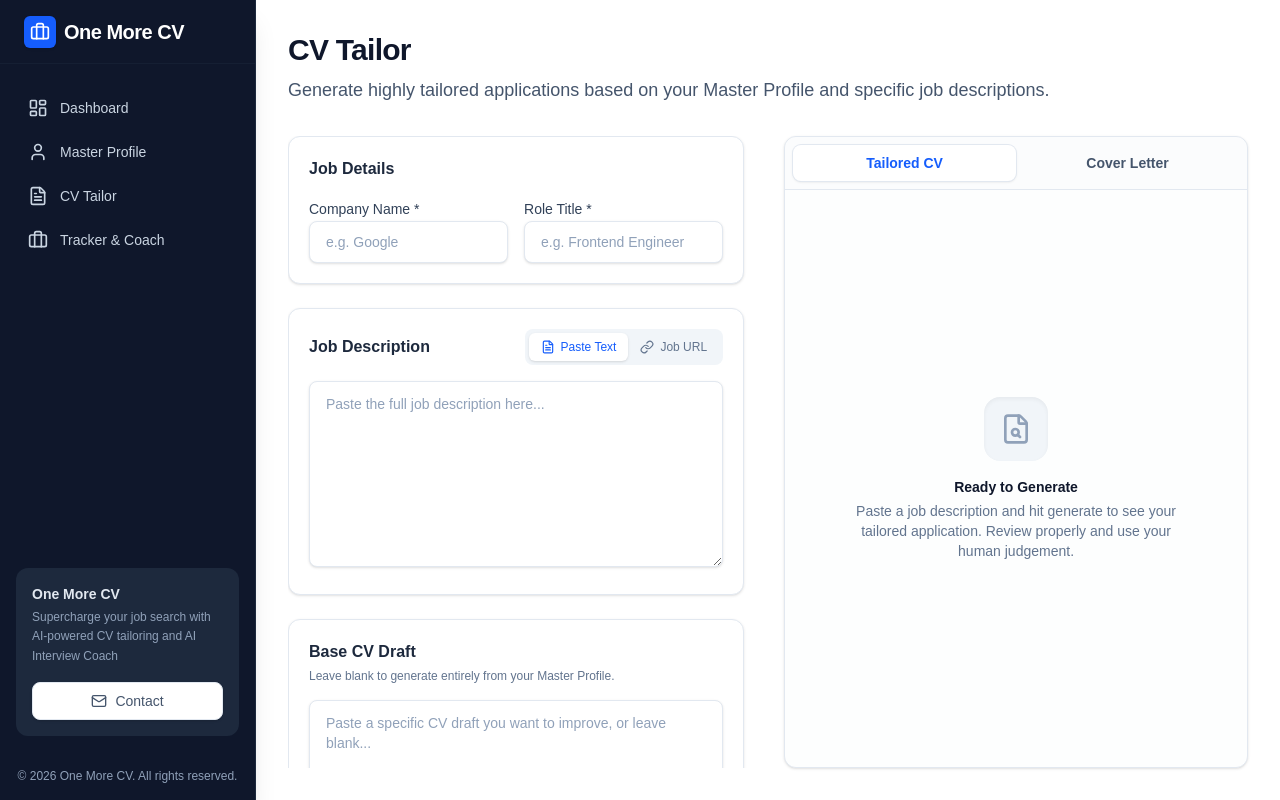
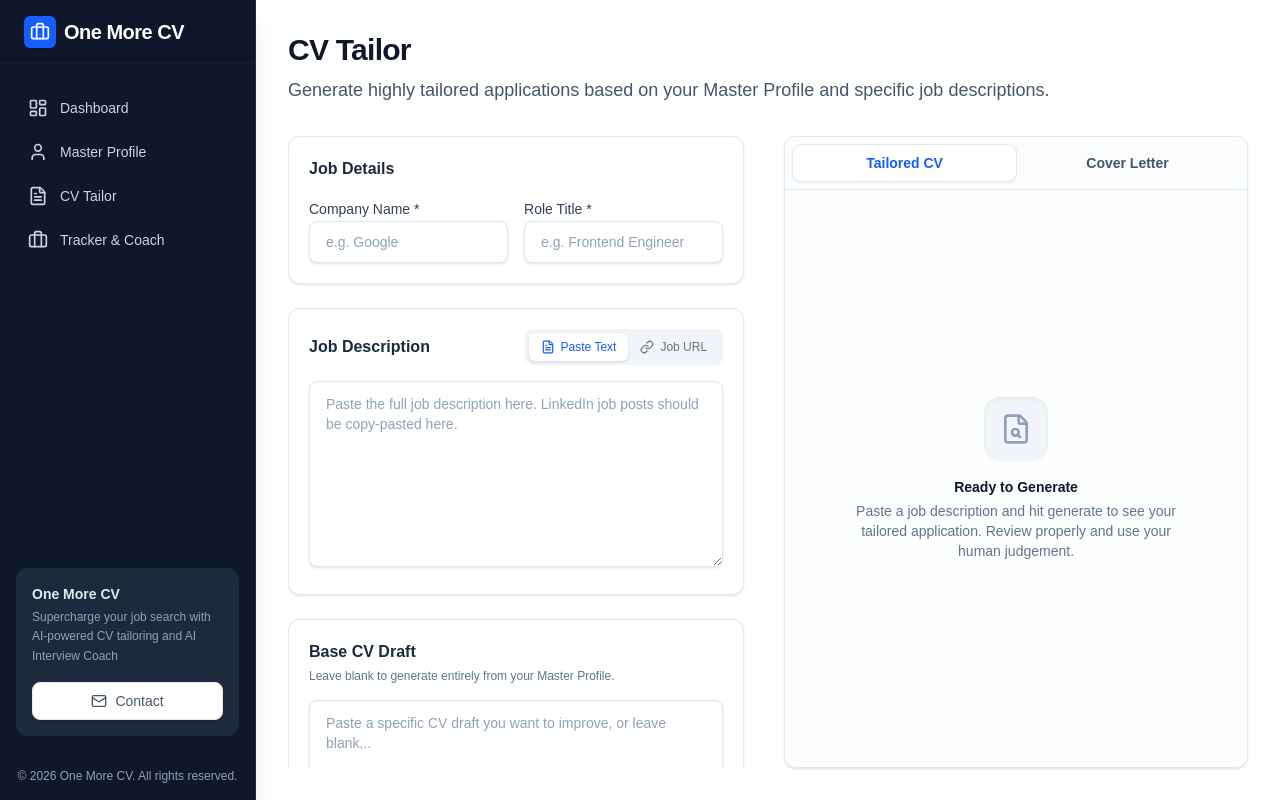
Before and after one commit to aidasalova/jobhunter, a Next.js app: page /tailor in a window 1280 px wide. Built offline with nearby package versions, Linux system fonts and the light colour scheme.

Commit message:
Small UI update

```diff
--- a/src/app/tailor/page.tsx
+++ b/src/app/tailor/page.tsx
@@ -263,7 +263,7 @@ export default function Tailor() {
               <textarea
                 value={jobText}
                 onChange={(e) => setJobText(e.target.value)}
-                placeholder="Paste the full job description here..."
+                placeholder="Paste the full job description here. LinkedIn job posts should be copy-pasted here."
                 rows={8}
                 className="w-full resize-y rounded-lg border border-slate-200 bg-white px-4 py-3 text-sm text-slate-900 shadow-sm placeholder:text-slate-400 focus:border-blue-500 focus:outline-none focus:ring-2 focus:ring-blue-500/20"
               />
```
